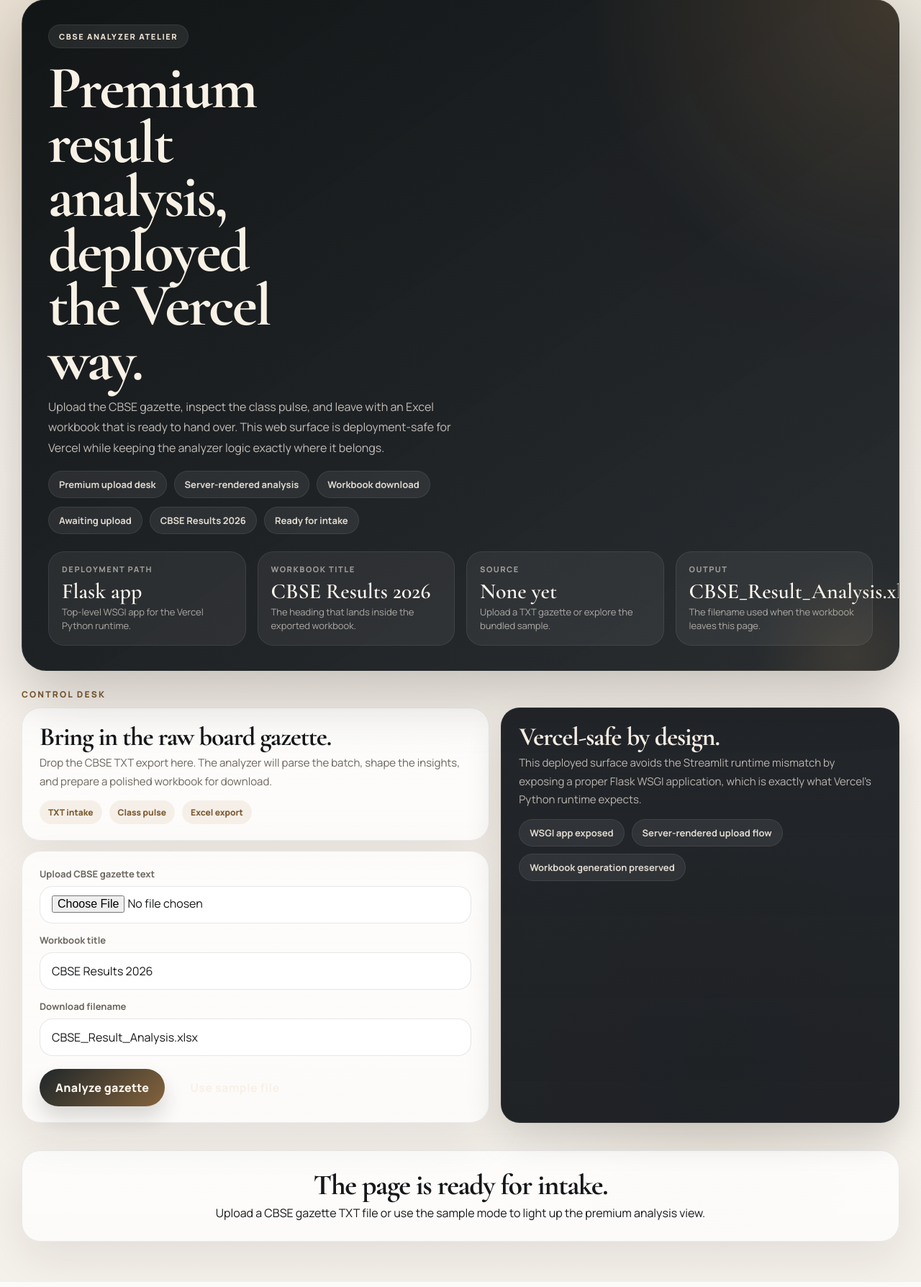
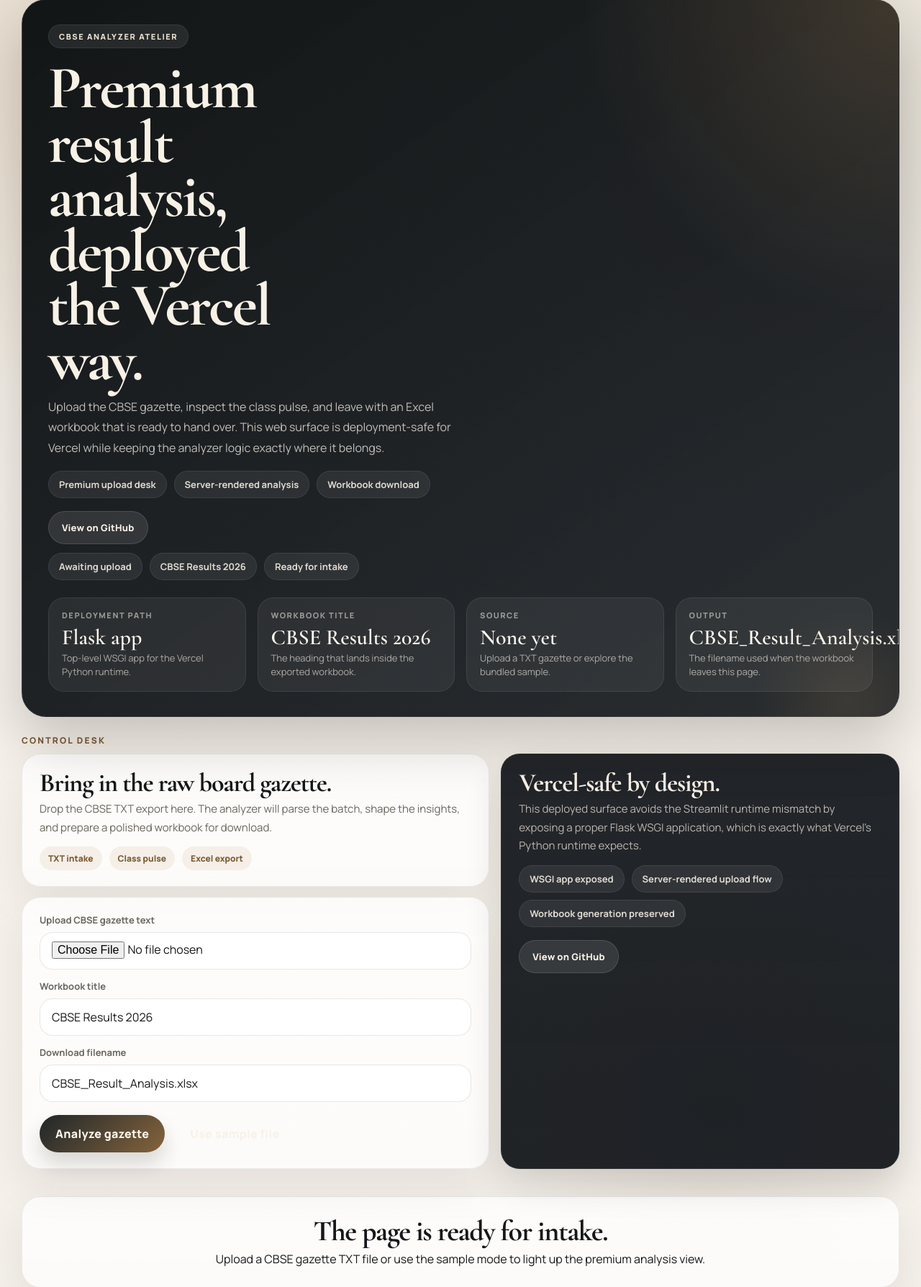
Before and after one commit to yorayriniwnl/CBSE-Result-Analyzer, a Flask app: page / in a window 1280 px wide. Shown: the part 29-1817 px from the top of the page at 72% size. Run offline with Flask 3, Linux system fonts and the light colour scheme; some libraries are stand-ins or nearby versions.

Commit message:
Add GitHub link to Flask UI

```diff
--- a/app.py
+++ b/app.py
@@ -35,6 +35,11 @@ PAYLOAD_ENCODING_PREFIX = "z1:"
 VERCEL_FUNCTION_BODY_LIMIT_BYTES = 4_500_000
 DEFAULT_MAX_UPLOAD_BYTES = 4 * 1024 * 1024
 DEFAULT_MAX_ROUNDTRIP_PAYLOAD_BYTES = 3_500_000
+PUBLIC_GITHUB_URL = os.getenv(
+    "PUBLIC_GITHUB_URL",
+    "https://github.com/yorayriniwnl/CBSE-Result-Analyzer",
+)
+PUBLIC_GITHUB_LABEL = os.getenv("PUBLIC_GITHUB_LABEL", "View on GitHub")
 MAX_UPLOAD_BYTES = int(os.getenv("MAX_UPLOAD_BYTES", str(DEFAULT_MAX_UPLOAD_BYTES)))
 MAX_ROUNDTRIP_PAYLOAD_BYTES = int(
     os.getenv(
@@ -318,6 +323,8 @@ def _default_context() -> Dict[str, object]:
         "source_name": None,
         "school_name": "CBSE Results 2026",
         "output_name": "CBSE_Result_Analysis.xlsx",
+        "github_url": PUBLIC_GITHUB_URL,
+        "github_label": PUBLIC_GITHUB_LABEL,
         "error_message": None,
         "download_ready": False,
         "metrics": [],
--- a/templates/index.html
+++ b/templates/index.html
@@ -119,6 +119,7 @@
         }
 
         .hero-pill-row,
+        .hero-action-row,
         .status-line {
             display: flex;
             flex-wrap: wrap;
@@ -127,6 +128,11 @@
 
         .hero-pill-row {
             margin-top: 18px;
+        }
+
+        .hero-action-row {
+            margin-top: 18px;
+            align-items: center;
         }
 
         .hero-pill,
@@ -138,6 +144,29 @@
             color: rgba(248, 241, 230, 0.88);
             font-size: 13px;
             font-weight: 700;
+        }
+
+        .hero-link {
+            display: inline-flex;
+            align-items: center;
+            justify-content: center;
+            min-height: 46px;
+            padding: 0 18px;
+            border-radius: 999px;
+            border: 1px solid rgba(255, 255, 255, 0.12);
+            background: rgba(255, 255, 255, 0.1);
+            color: #f8f1e6;
+            font-size: 13px;
+            font-weight: 800;
+            letter-spacing: 0.02em;
+            text-decoration: none;
+            transition: transform 0.18s ease, background-color 0.18s ease, border-color 0.18s ease;
+        }
+
+        .hero-link:hover {
+            transform: translateY(-1px);
+            background: rgba(255, 255, 255, 0.14);
+            border-color: rgba(255, 255, 255, 0.2);
         }
 
         .status-line {
@@ -749,6 +778,11 @@
                 <span class="hero-pill">Server-rendered analysis</span>
                 <span class="hero-pill">Workbook download</span>
             </div>
+            <div class="hero-action-row">
+                <a class="hero-link" href="{{ page.github_url }}" target="_blank" rel="noreferrer noopener">
+                    {{ page.github_label }}
+                </a>
+            </div>
             <div class="status-line">
                 <span class="status-chip">{{ page.source_name or "Awaiting upload" }}</span>
                 <span class="status-chip">{{ page.school_name }}</span>
@@ -827,6 +861,11 @@
                     <span class="status-chip">WSGI app exposed</span>
                     <span class="status-chip">Server-rendered upload flow</span>
                     <span class="status-chip">Workbook generation preserved</span>
+                </div>
+                <div class="hero-action-row">
+                    <a class="hero-link" href="{{ page.github_url }}" target="_blank" rel="noreferrer noopener">
+                        {{ page.github_label }}
+                    </a>
                 </div>
             </div>
         </section>
```
Also changed, not shown: tests/test_server.py (+9 -0 lines).
